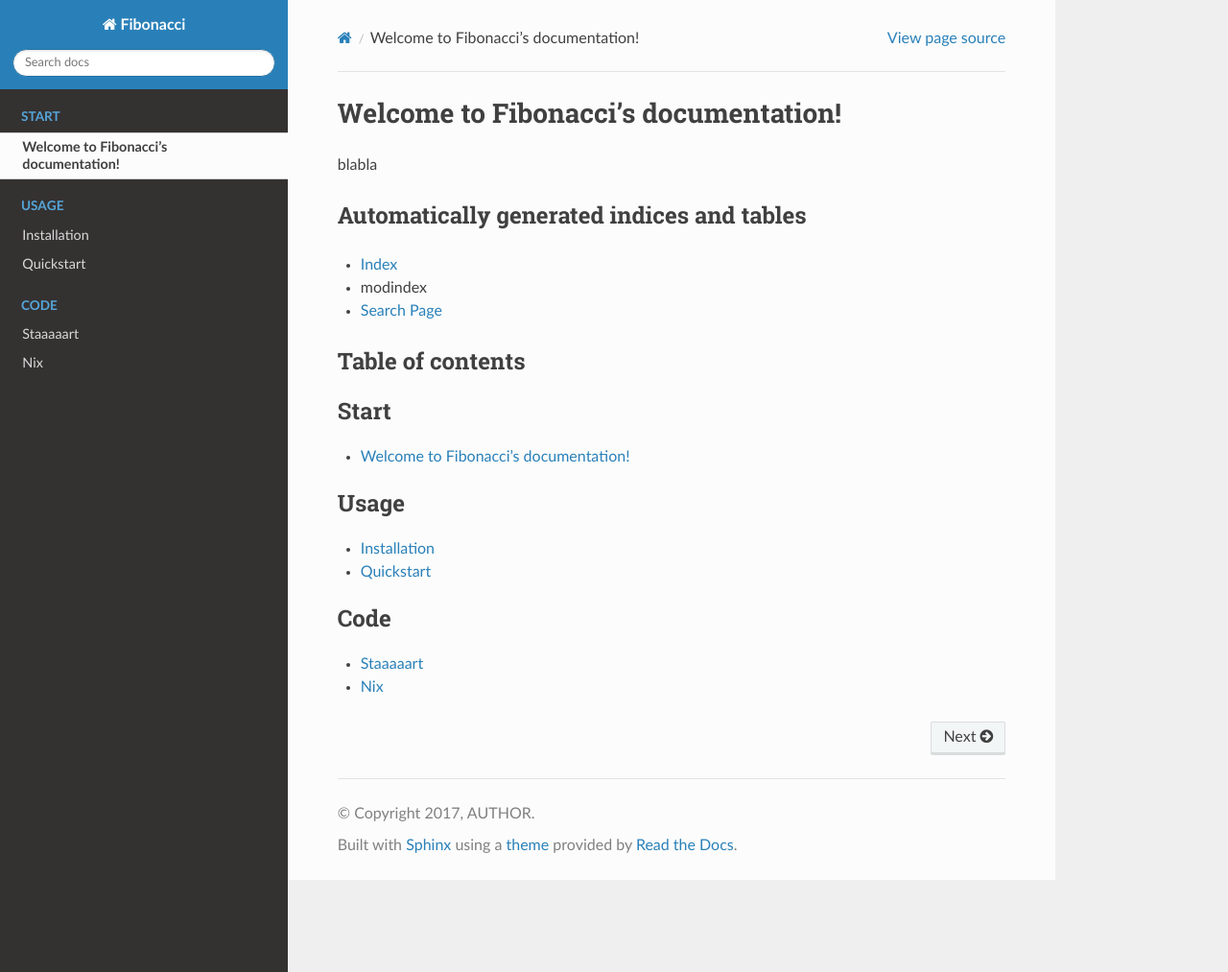
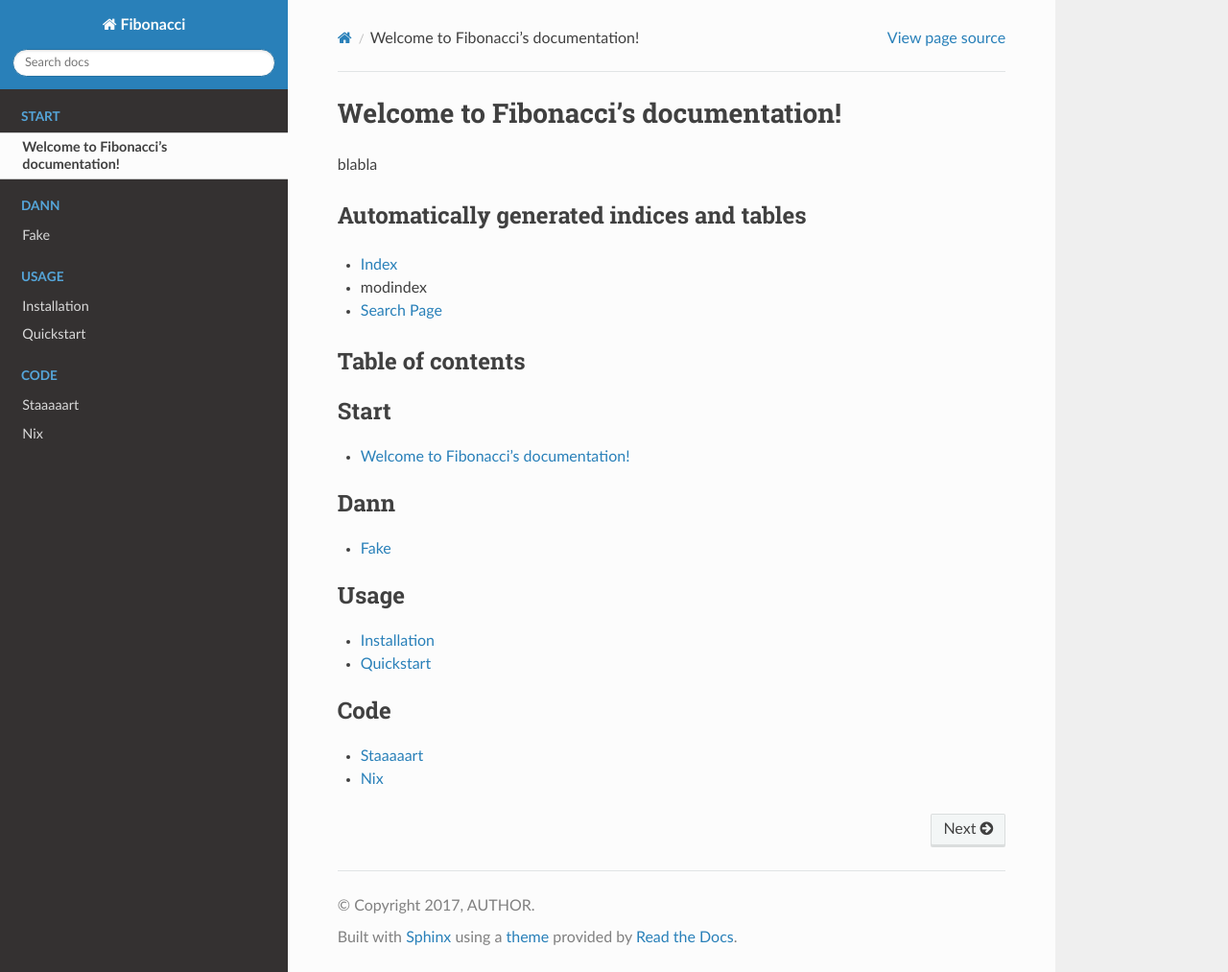
Before and after one commit to finefoot/sphinxtest, a Sphinx documentation site: the page built from docs/index.rst, in a window 1280 px wide and 1013 px high. Shown: the whole window at 96% size. Built offline with Sphinx 7.4.7 and the Read the Docs theme 2.0.0, drawn with Linux system fonts in a browser that asks for light colours.

Commit message:
Update index.rst

```diff
--- a/docs/index.rst
+++ b/docs/index.rst
@@ -21,6 +21,12 @@
 
 .. toctree::
    :maxdepth: 1
+   :caption: Dann
+
+   py-modindex
+
+.. toctree::
+   :maxdepth: 1
    :caption: Usage
 
    usage/installation
```
